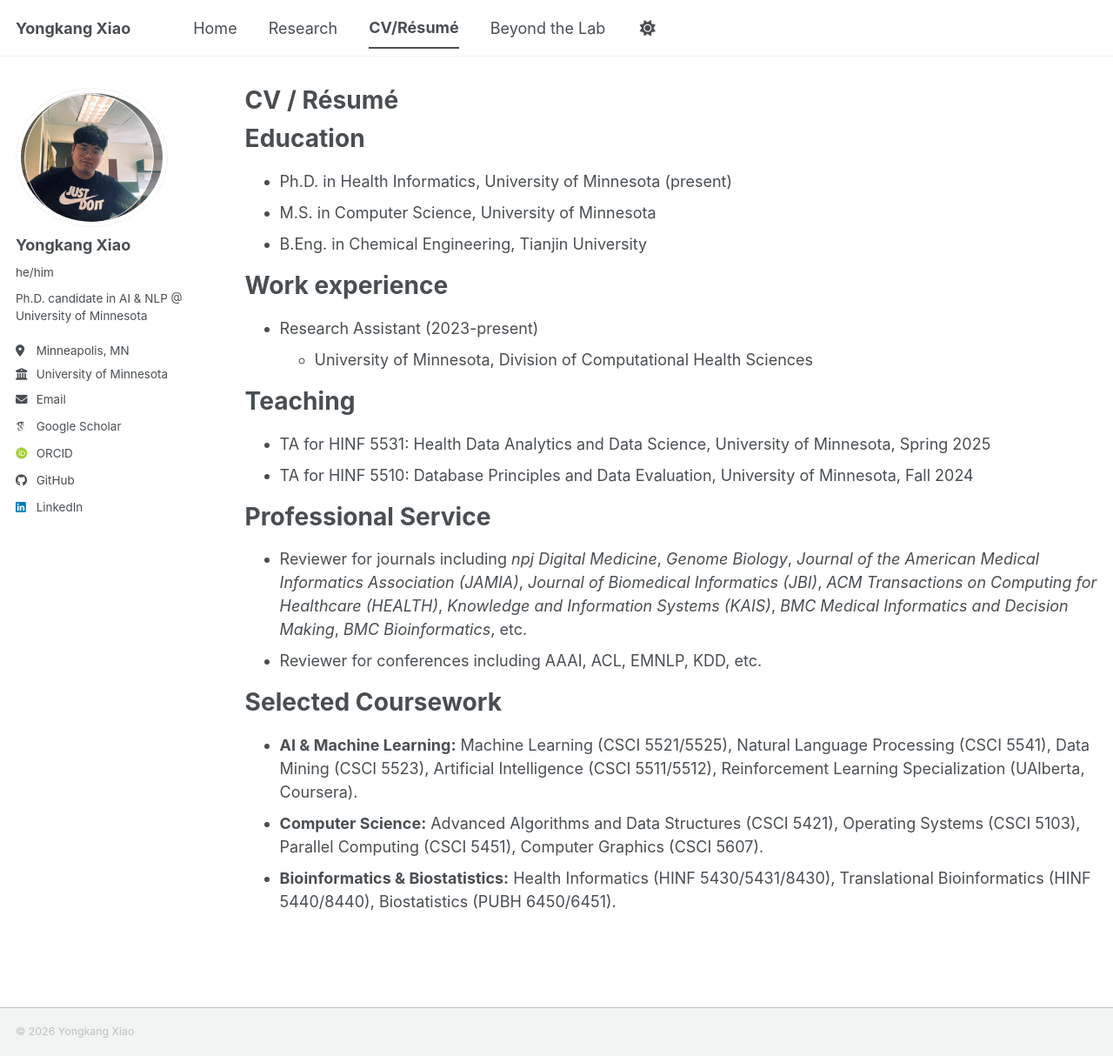
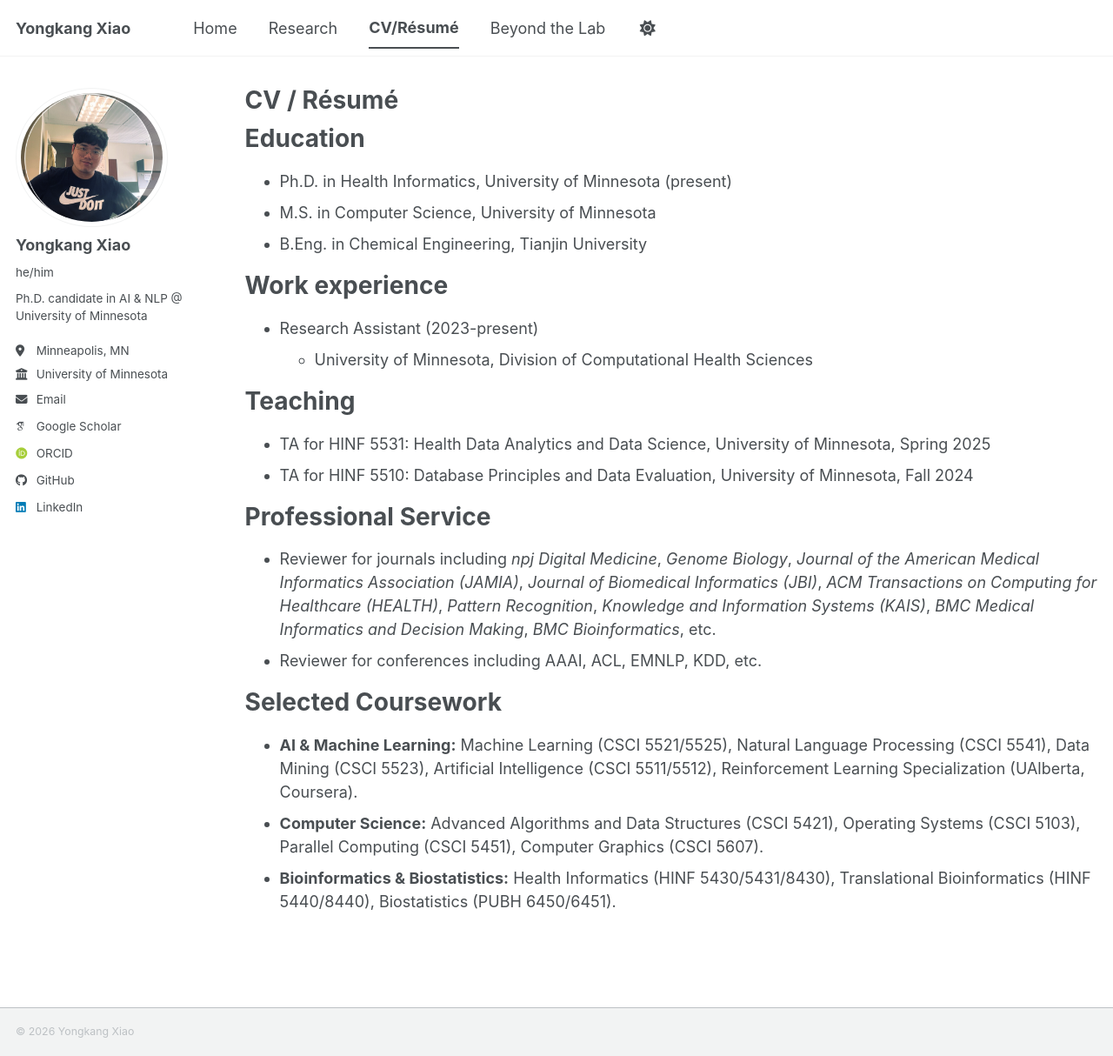
Before and after one commit to TheYKXiao/TheYKXiao.github.io, a Jekyll site: the page built from _pages/cv.md, in a window 1280 px wide and 1214 px high. Shown: the whole window at 87% size. Built offline with Jekyll 4.4.1, drawn with Linux system fonts in a browser that asks for light colours; some web fonts are replaced; a script bundle is joined from its source files by our own code; library files that are not in the unit come from our copies.

Commit message:
Update homepage

```diff
--- a/_pages/cv.md
+++ b/_pages/cv.md
@@ -55,7 +55,7 @@ Teaching
 
 Professional Service
 ======
-* Reviewer for journals including *npj Digital Medicine*, *Genome Biology*, *Journal of the American Medical Informatics Association (JAMIA)*, *Journal of Biomedical Informatics (JBI)*, *ACM Transactions on Computing for Healthcare (HEALTH)*, *Knowledge and Information Systems (KAIS)*, *BMC Medical Informatics and Decision Making*, *BMC Bioinformatics*, etc.
+* Reviewer for journals including *npj Digital Medicine*, *Genome Biology*, *Journal of the American Medical Informatics Association (JAMIA)*, *Journal of Biomedical Informatics (JBI)*, *ACM Transactions on Computing for Healthcare (HEALTH)*, *Pattern Recognition*, *Knowledge and Information Systems (KAIS)*, *BMC Medical Informatics and Decision Making*, *BMC Bioinformatics*, etc.
 * Reviewer for conferences including AAAI, ACL, EMNLP, KDD, etc.
 
 
```
